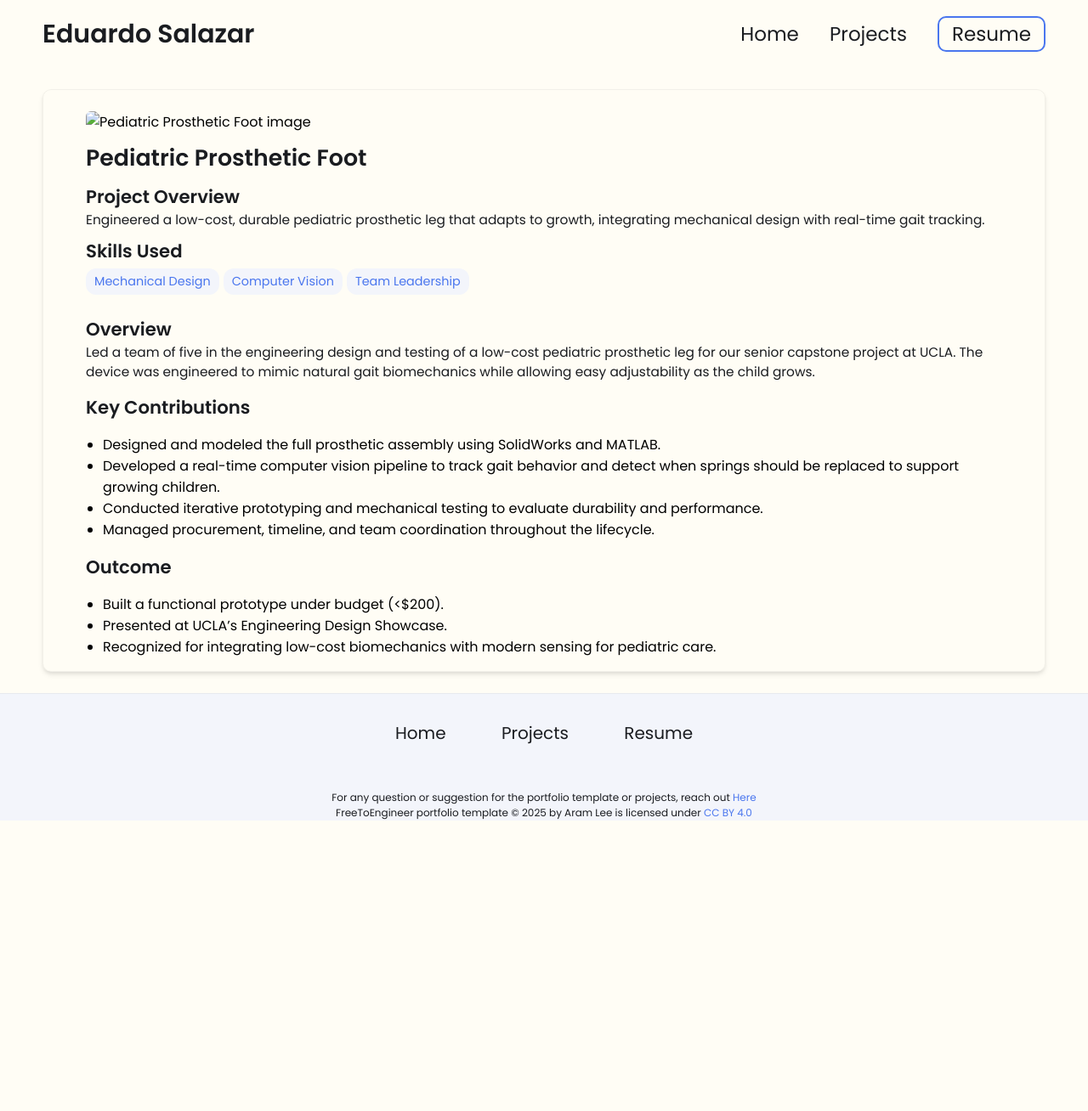
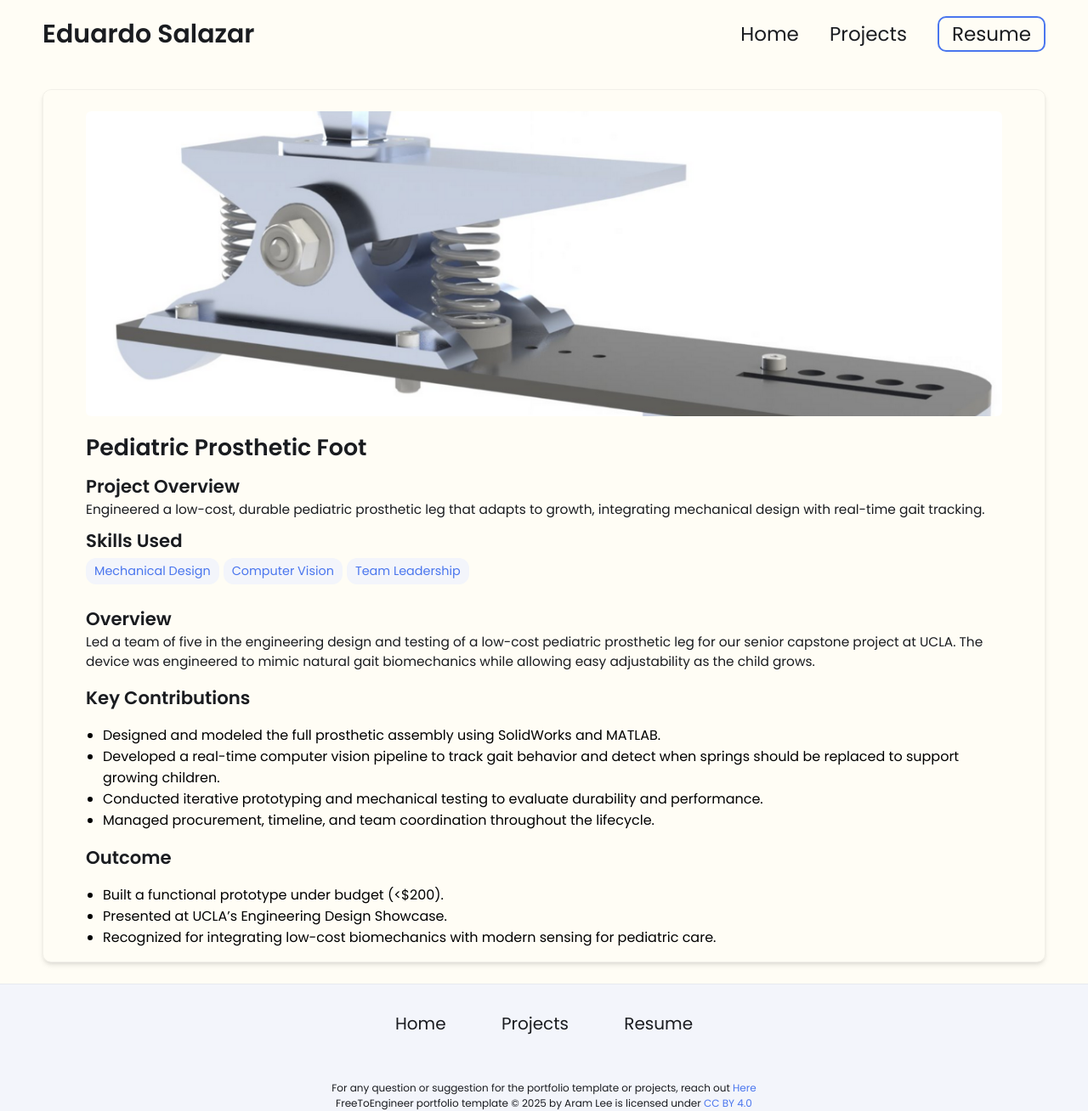
Before and after one commit to eddietokyo-tech/eddietokyo-tech.github.io, a Jekyll site: the page built from _projects/pediatric-foot/index.md, in a window 1280 px wide. Shown: the whole page at 85% size. Built offline with Jekyll 4.4.1, drawn with Linux system fonts in a browser that asks for light colours; before the commit the page ends 966 px from its top, so only the background shows below that.

Commit message:
pediatric foot project page

```diff
--- a/_projects/pediatric-foot/index.md
+++ b/_projects/pediatric-foot/index.md
@@ -6,7 +6,7 @@ skills:
   - Mechanical Design
   - Computer Vision
   - Team Leadership
-main-image: /assets/projects/pediatric-foot/foot-cover.png
+main-image: /foot-cover.png
 ---
 
 ## Overview
```
Also changed, not shown: _projects/pediatric-foot/foot-cover.png (added).
